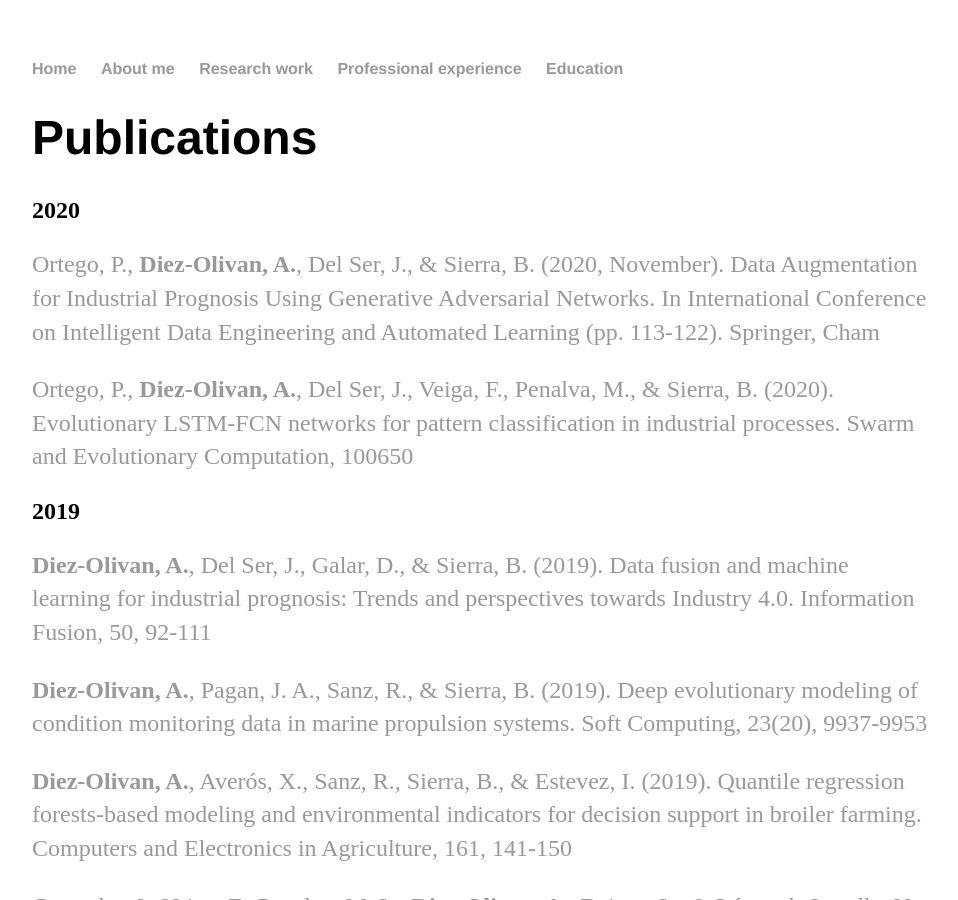
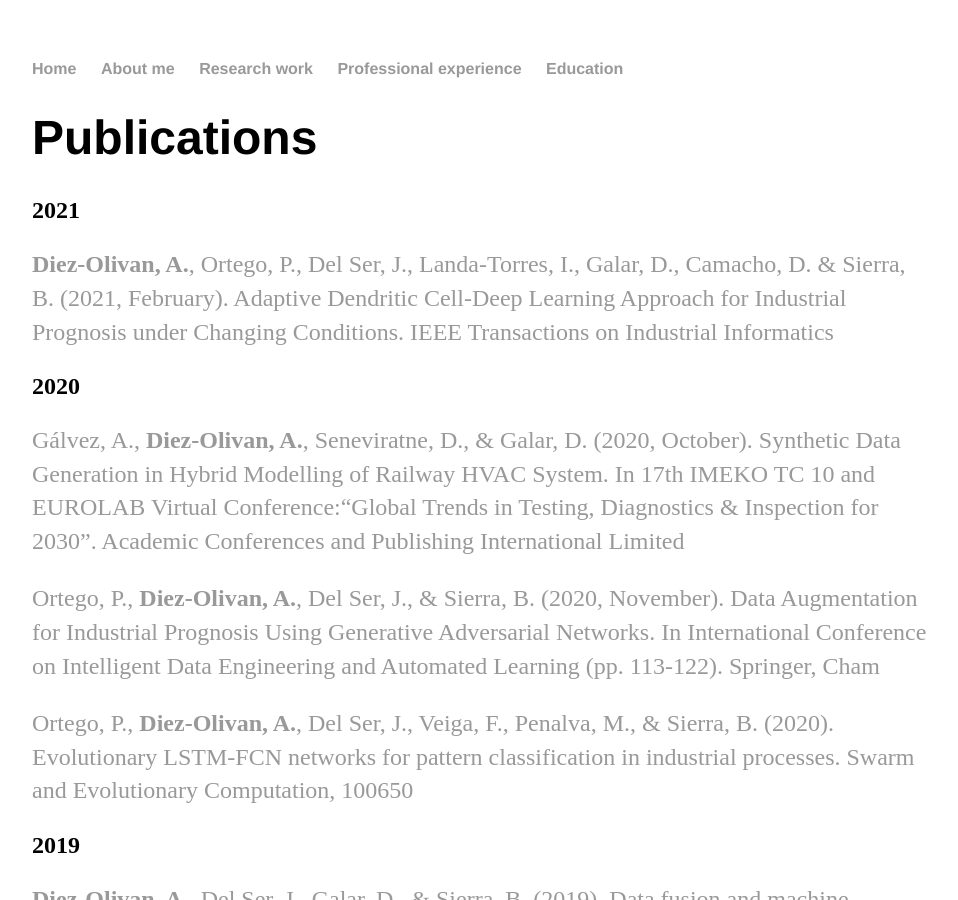
Before and after one commit to adiezolivan/adiezolivan.github.io, a Jekyll site: the page built from research_work/index.html, in a window 1280 px wide and 900 px high. Shown: the whole window, without its empty margins (160-1118 px from the left). Built offline with Jekyll 4.4.1, drawn with Linux system fonts in a browser that asks for light colours.

Commit message:
new refs added

```diff
--- a/research_work/index.html
+++ b/research_work/index.html
@@ -4,7 +4,10 @@ title: Research work
 ---
 <div class="blurb">
 	<h1>Publications</h1>
+	<h2>2021</h2>
+	<p><a href="https://doi.org/10.1109/TII.2021.3058350"><b>Diez-Olivan, A.</b>, Ortego, P., Del Ser, J., Landa-Torres, I., Galar, D., Camacho, D. & Sierra, B. (2021, February). Adaptive Dendritic Cell-Deep Learning Approach for Industrial Prognosis under Changing Conditions. IEEE Transactions on Industrial Informatics</a></p>
 	<h2>2020</h2>
+	<p><a href="https://www.imeko.org/publications/tc10-2020/IMEKO-TC10-2020-007.pdf">Gálvez, A., <b>Diez-Olivan, A.</b>, Seneviratne, D., & Galar, D. (2020, October). Synthetic Data Generation in Hybrid Modelling of Railway HVAC System. In 17th IMEKO TC 10 and EUROLAB Virtual Conference:“Global Trends in Testing, Diagnostics & Inspection for 2030”. Academic Conferences and Publishing International Limited</a></p>
 	<p><a href="https://doi.org/10.1007/978-3-030-62365-4_11">Ortego, P., <b>Diez-Olivan, A.</b>, Del Ser, J., & Sierra, B. (2020, November). Data Augmentation for Industrial Prognosis Using Generative Adversarial Networks. In International Conference on Intelligent Data Engineering and Automated Learning (pp. 113-122). Springer, Cham</a></p>
 	<p><a href="https://doi.org/10.1016/j.swevo.2020.100650">Ortego, P., <b>Diez-Olivan, A.</b>, Del Ser, J., Veiga, F., Penalva, M., & Sierra, B. (2020). Evolutionary LSTM-FCN networks for pattern classification in industrial processes. Swarm and Evolutionary Computation, 100650</a></p>
 	<h2>2019</h2>
```
